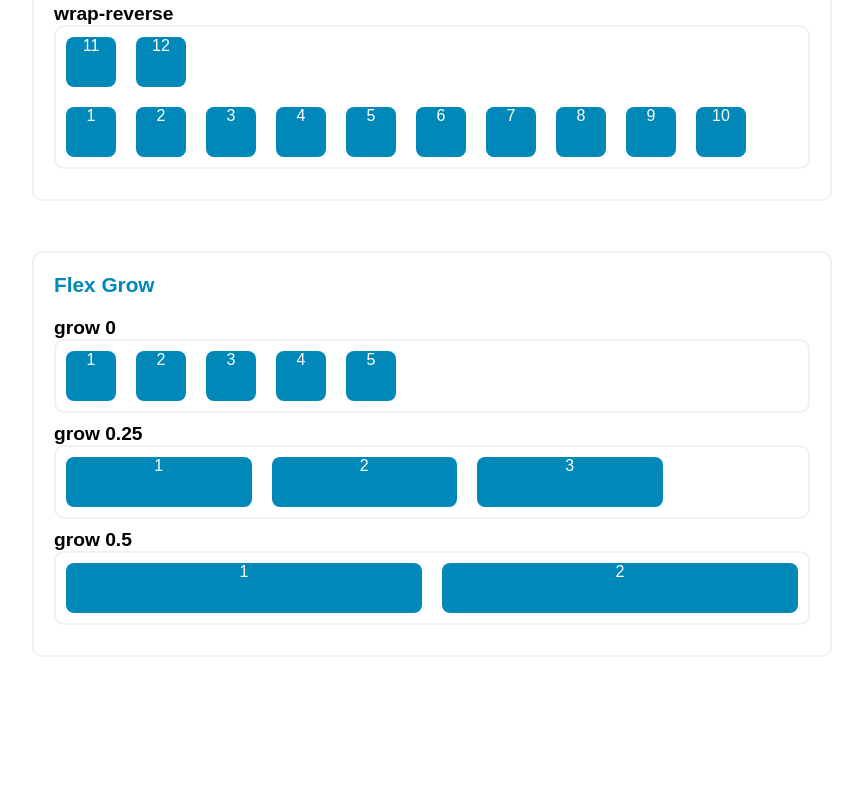
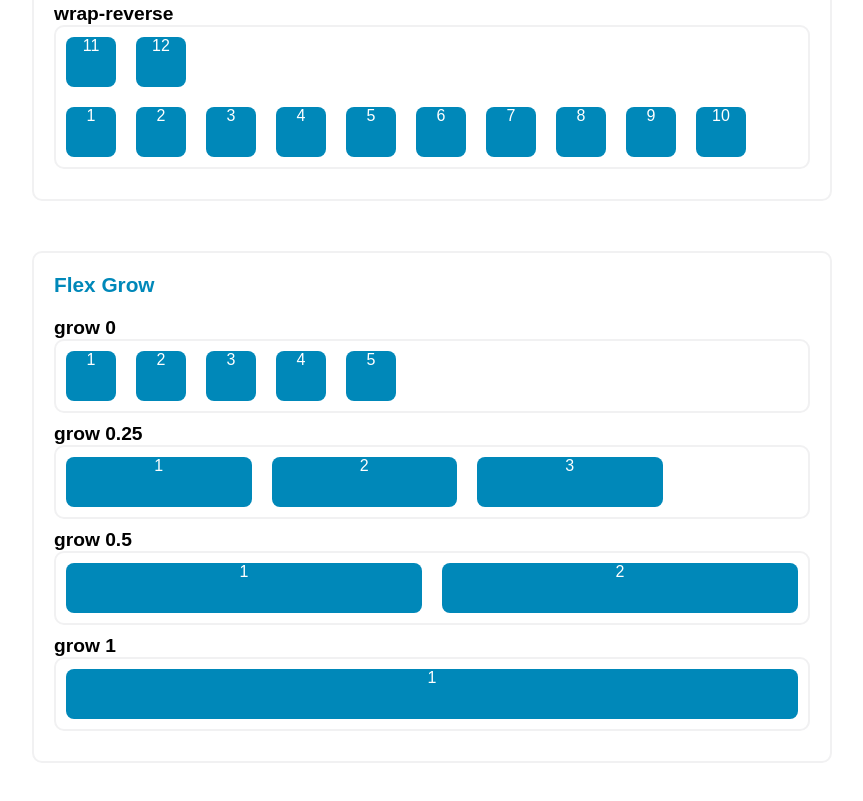
Before and after one commit to arifsptra/my-collection, a plain HTML site: page CSS Flexbox/index.html in a window 1280 px wide. Shown: the part 1195-1996 px from the top of the page, without its empty margins (208-1071 px from the left). Before the commit the page ends 1902 px from the top, so only its background shows below. Drawn offline with Linux system fonts and the light colour scheme.

Commit message:
flex-grow 1

```diff
--- a/CSS Flexbox/index.html
+++ b/CSS Flexbox/index.html
@@ -110,6 +110,10 @@
           <div class="squere">1</div>
           <div class="squere">2</div>
         </div>
+        <strong>grow 1</strong>
+        <div class="flex grow1">
+          <div class="squere">1</div>
+        </div>
       </div>
     </div>
   </body>
--- a/CSS Flexbox/style.css
+++ b/CSS Flexbox/style.css
@@ -198,3 +198,6 @@ strong {
 .grow05 .squere {
   flex-grow: 0.5;
 }
+.grow1 .squere {
+  flex-grow: 1;
+}
```
